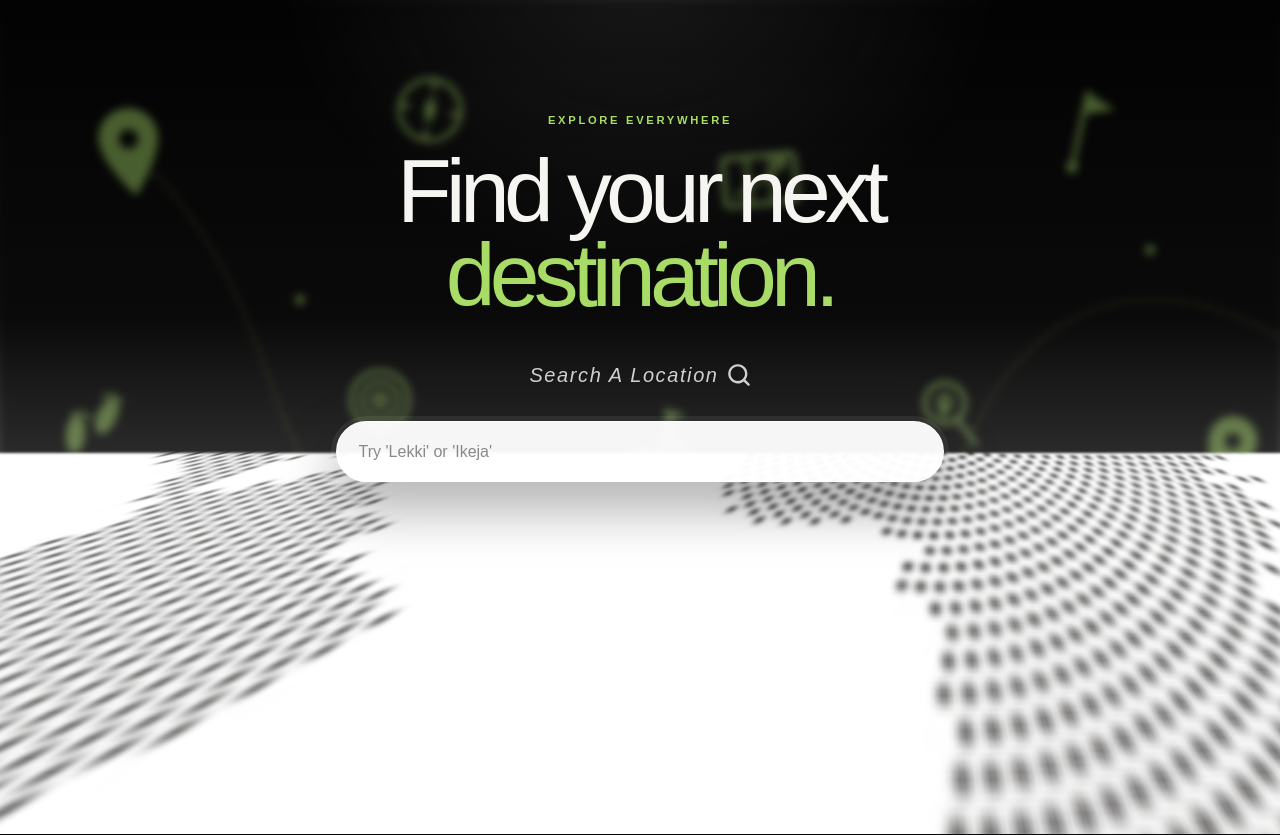
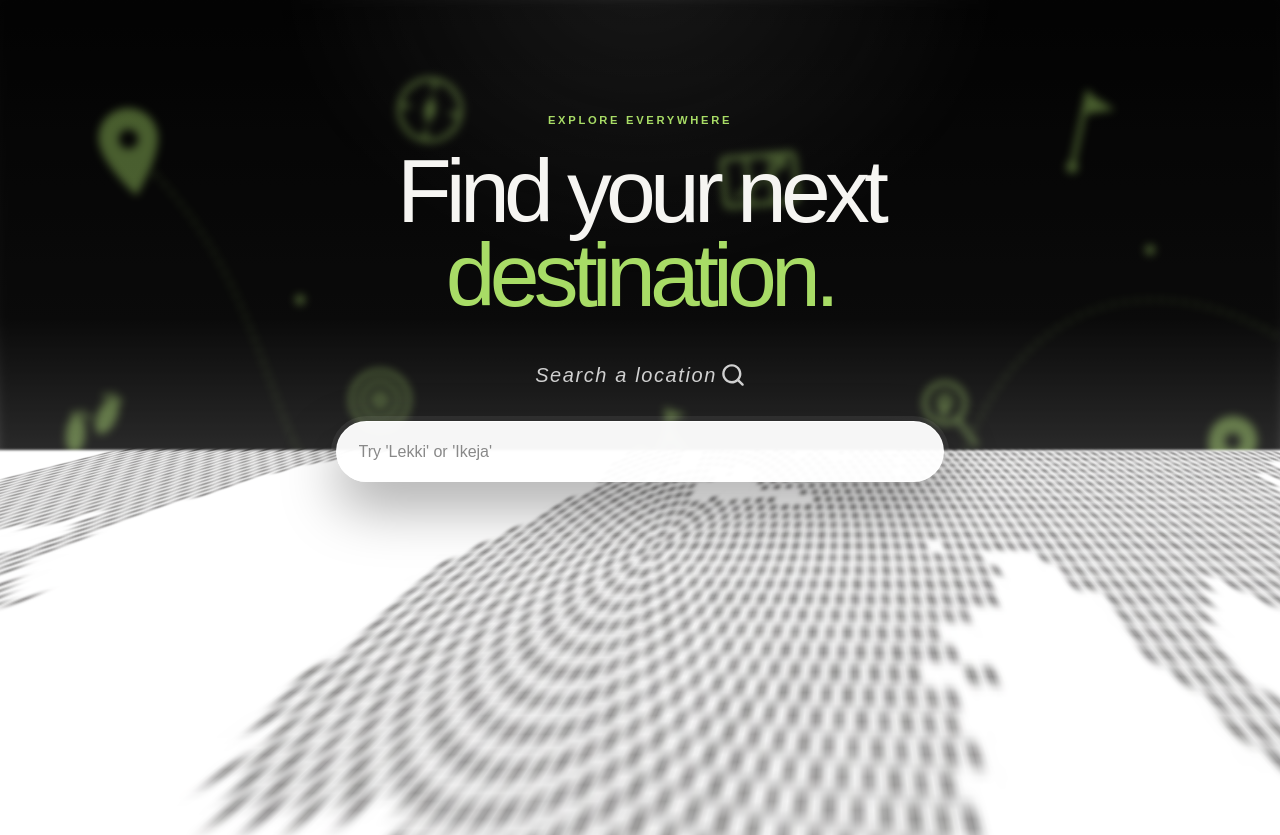
Before and after one commit to HazelDaniel/expert-listing-assessment, a Next.js app: page / in a window 1280 px wide. Built offline with nearby package versions, Linux system fonts and the light colour scheme.

Commit message:
fix(style): CLS issue resulting from bg layout anchoring

```diff
--- a/app/_components/LocationTypeahead.tsx
+++ b/app/_components/LocationTypeahead.tsx
@@ -168,6 +168,8 @@ export default function LocationTypeahead() {
         {status === "loading" && (
           <span className="typeahead__spinner animate-spin" aria-hidden="true" />
         )}
+      </div>
+      <div className="typeahead__bg-container">
         <div className="typeahead__field-bg"></div>
       </div>
 
--- a/app/globals.css
+++ b/app/globals.css
@@ -126,28 +126,33 @@ h1 span { color: var(--accent); }
   font-style: italic;
   letter-spacing: .08em;
   margin-bottom: 2rem;
-  text-transform: capitalize;
-  @apply flex gap-2 items-center;
+  /* text-transform: capitalize; */
+  @apply flex gap-1 items-center;
 }
 
 .typeahead__field { position: relative; width: 100%; }
+
+.typeahead__bg-container {
+  position: relative;
+  height: 1px;
+  /* background-color: blue; */
+  width: 100%;
+  top: -2rem;
+}
 
 .typeahead__field-bg {
   position: absolute;
   display: block;
   content: "";
-  top: 2rem;
-  left: -8%;
-  width: 100%;
+  /* top: 2rem; */
   height: 50vh;
-  /* background-color: red; */
-  transform: scale(2);
   transform-origin: top;
   z-index: -1;
-  width: 100vw;
+  width: 80dvw;
   background: url("/map-background-image.jpg") center bottom / cover no-repeat;
-    transform: perspective(90px) rotateX(25deg) scale(1.18) scaleX(1.6);
+    transform: perspective(90px) rotateX(25deg) scale(1.6, 1.18) translateX(-8%);
   filter: blur(1px);
+  max-width: 100vw !important;
 
 }
 
```
